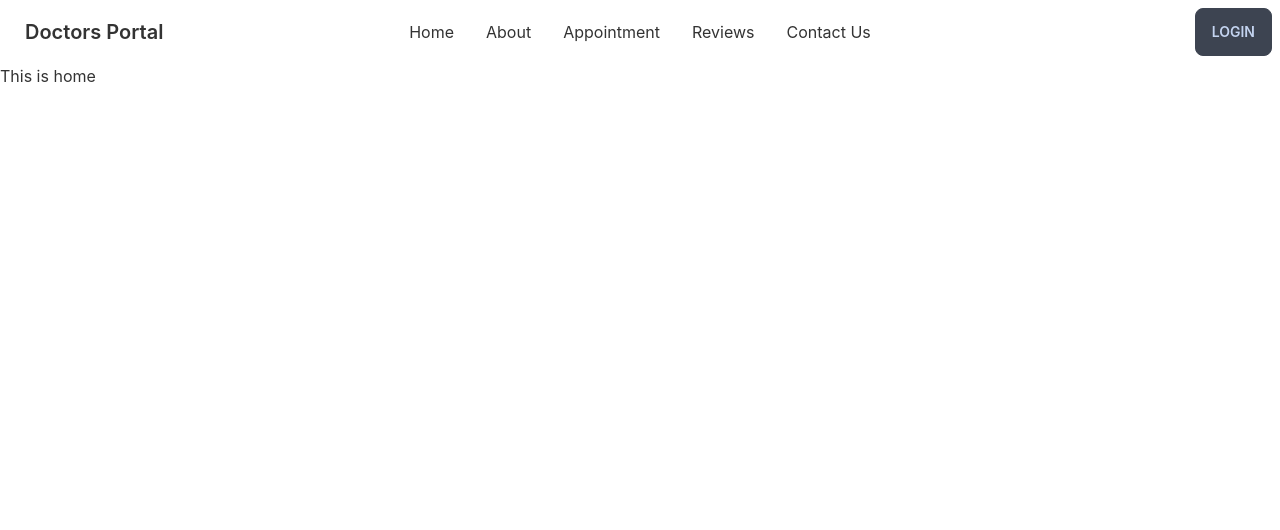
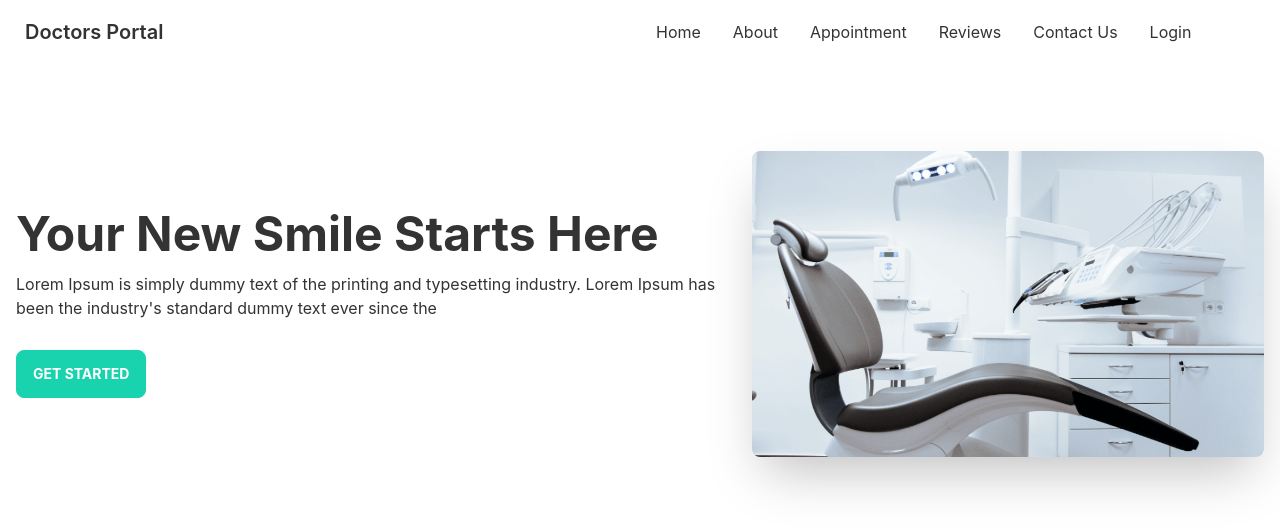
Before and after one commit to emonmorol/doctors-portal, a React (Create React App) app: page / in a window 1280 px wide. Shown: the top 530 px of the page. Built offline with nearby package versions, Linux system fonts and the light colour scheme.

Commit message:
banner created

```diff
--- /dev/null
+++ b/src/Pages/Home/Banner.js
@@ -0,0 +1,25 @@
+import React from "react";
+import chair from "../../assets/images/chair.png";
+
+const Banner = () => {
+  return (
+    <div class="hero w-[100vw] min-h-[60vh]">
+      <div class="hero-content flex-col lg:flex-row-reverse">
+        <img src={chair} alt="" class="max-w-lg rounded-lg shadow-2xl" />
+        <div>
+          <h1 class="text-5xl font-bold">Your New Smile Starts Here</h1>
+          <p class="pb-[30px] pt-[14px] ">
+            Lorem Ipsum is simply dummy text of the printing and typesetting
+            industry. Lorem Ipsum has been the industry's standard dummy text
+            ever since the
+          </p>
+          <button class="btn btn-secondary font-bold text-white">
+            Get Started
+          </button>
+        </div>
+      </div>
+    </div>
+  );
+};
+
+export default Banner;
--- a/src/Pages/Home/Home.js
+++ b/src/Pages/Home/Home.js
@@ -1,9 +1,10 @@
 import React from "react";
+import Banner from "./Banner";
 
 const Home = () => {
   return (
     <div>
-      <h2>This is home</h2>
+      <Banner />
     </div>
   );
 };
--- a/src/Pages/Shared/Navbar.js
+++ b/src/Pages/Shared/Navbar.js
@@ -2,11 +2,34 @@ import React from "react";
 import { Link } from "react-router-dom";
 
 const Navbar = () => {
+  const menuItems = (
+    <>
+      <li>
+        <Link to="/home">Home</Link>
+      </li>
+      <li>
+        <Link to="/about">About</Link>
+      </li>
+      <li>
+        <Link to="/appointment">Appointment</Link>
+      </li>
+      <li>
+        <Link to="/reviews">Reviews</Link>
+      </li>
+      <li>
+        <Link to="/contact">Contact Us</Link>
+      </li>
+      <li>
+        <Link to="/login">Login</Link>
+      </li>
+    </>
+  );
+
   return (
     <div className="navbar bg-base-100">
       <div className="navbar-start">
         <div className="dropdown">
-          <label tabindex="0" className="btn btn-ghost lg:hidden">
+          <label tabIndex="0" className="btn btn-ghost lg:hidden">
             <svg
               xmlns="http://www.w3.org/2000/svg"
               className="h-5 w-5"
@@ -15,54 +38,18 @@ const Navbar = () => {
               stroke="currentColor"
             >
               <path
-                stroke-linecap="round"
-                stroke-linejoin="round"
-                stroke-width="2"
+                strokeLinecap="round"
+                strokeLinejoin="round"
+                strokeWidth="2"
                 d="M4 6h16M4 12h8m-8 6h16"
               />
             </svg>
           </label>
           <ul
-            tabindex="0"
+            tabIndex="0"
             className="menu menu-compact dropdown-content mt-3 p-2 shadow bg-base-100 rounded-box w-52"
           >
-            <li>
-              <Link to="/home">Home</Link>
-            </li>
-            {/* <li tabindex="0">
-              <Link to="#" className="justify-between">
-                Parent
-                <svg
-                  className="fill-current"
-                  xmlns="http://www.w3.org/2000/svg"
-                  width="24"
-                  height="24"
-                  viewBox="0 0 24 24"
-                >
-                  <path d="M8.59,16.58L13.17,12L8.59,7.41L10,6L16,12L10,18L8.59,16.58Z" />
-                </svg>
-              </Link>
-              <ul className="p-2">
-                <li>
-                  <Link to="#">Submenu 1</Link>
-                </li>
-                <li>
-                  <Link to="#">Submenu 2</Link>
-                </li>
-              </ul>
-            </li> */}
-            <li>
-              <Link to="#">About</Link>
-            </li>
-            <li>
-              <Link to="/appointment">Appointment</Link>
-            </li>
-            <li>
-              <Link to="/reviews">Reviews</Link>
-            </li>
-            <li>
-              <Link to="/contact">Contact Us</Link>
-            </li>
+            {menuItems}
           </ul>
         </div>
         <Link to="/" className="btn btn-ghost normal-case text-xl">
@@ -70,50 +57,7 @@ const Navbar = () => {
         </Link>
       </div>
       <div className="navbar-center hidden lg:flex">
-        <ul className="menu menu-horizontal p-0">
-          <li>
-            <Link to="/home">Home</Link>
-          </li>
-          {/* <li tabindex="0">
-            <Link to="#">
-              Parent
-              <svg
-                className="fill-current"
-                xmlns="http://www.w3.org/2000/svg"
-                width="20"
-                height="20"
-                viewBox="0 0 24 24"
-              >
-                <path d="M7.41,8.58L12,13.17L16.59,8.58L18,10L12,16L6,10L7.41,8.58Z" />
-              </svg>
-            </Link>
-            <ul className="p-2">
-              <li>
-                <Link to="#">Submenu 1</Link>
-              </li>
-              <li>
-                <Link to="#">Submenu 2</Link>
-              </li>
-            </ul>
-          </li> */}
-          <li>
-            <Link to="/about">About</Link>
-          </li>
-          <li>
-            <Link to="/appointment">Appointment</Link>
-          </li>
-          <li>
-            <Link to="/reviews">Reviews</Link>
-          </li>
-          <li>
-            <Link to="/contact">Contact Us</Link>
-          </li>
-        </ul>
-      </div>
-      <div className="navbar-end">
-        <Link to="/login" className="btn">
-          Login
-        </Link>
+        <ul className="menu menu-horizontal p-0">{menuItems}</ul>
       </div>
     </div>
   );
```
